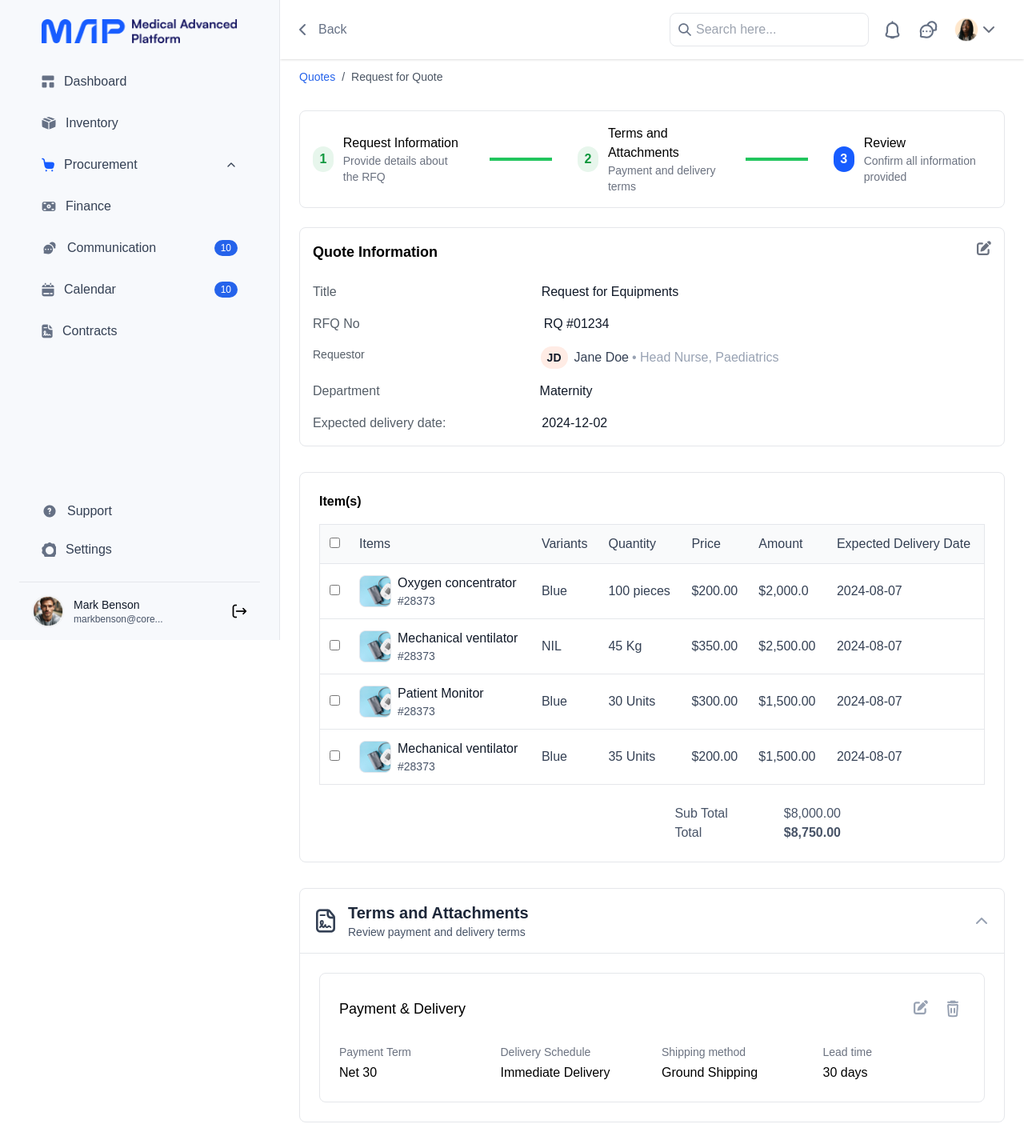
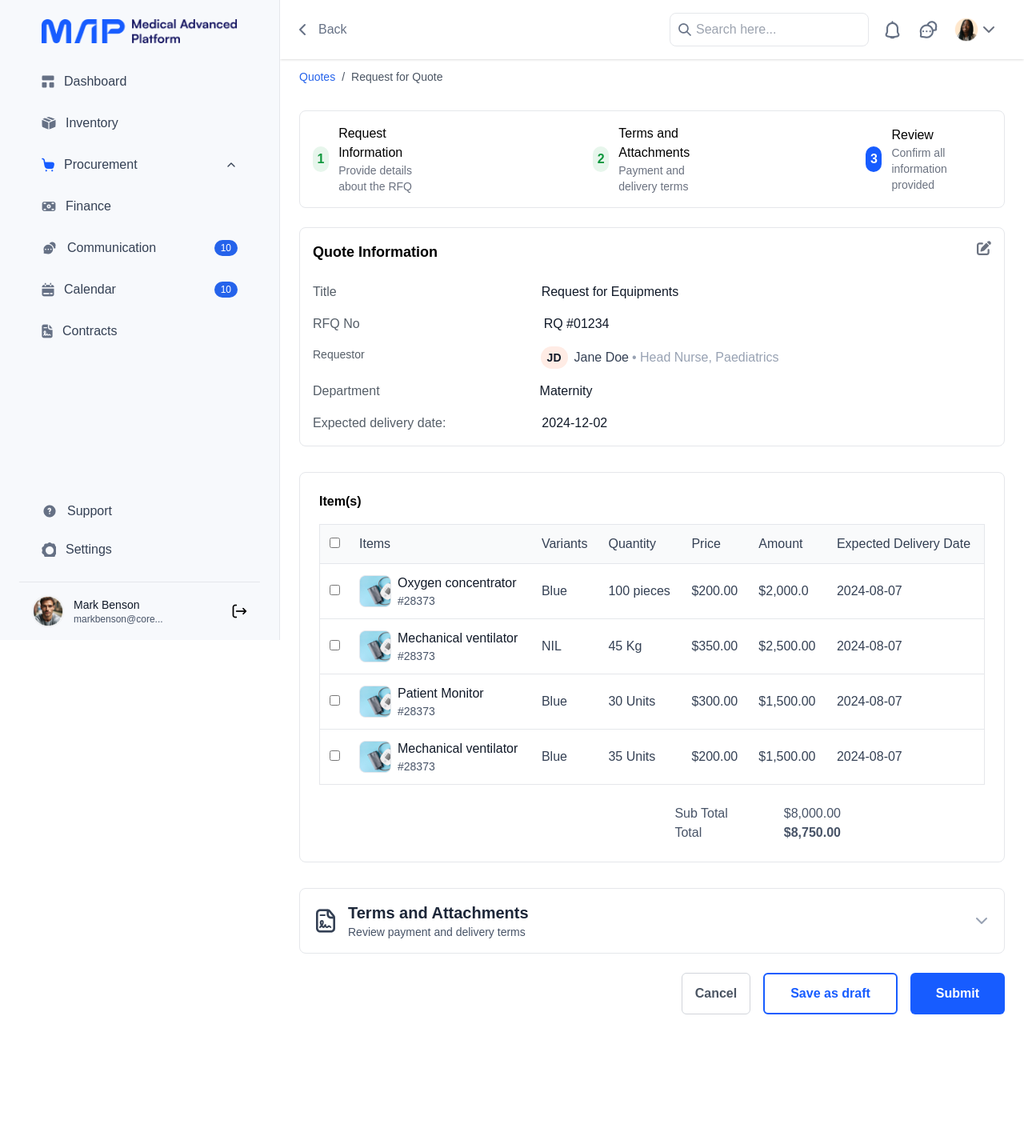
Before and after one commit to timingotech/mapai, a React (Create React App) app: page /response-final in a window 1280 px wide. Shown: the top 1425 px of the page at 80% size. After the commit the page ends 1292 px from the top, so only its background shows below. Built offline with nearby package versions, Linux system fonts and the light colour scheme; a web font is replaced by a local one.

Commit message:
seventh commit

```diff
--- a/src/Components/QuoteDetails.js
+++ b/src/Components/QuoteDetails.js
@@ -146,7 +146,7 @@ const QuoteDetails = () =>
     setCurrentStep(prev => prev + 1);
   };
 
-  const [isTermsOpen, setIsTermsOpen] = useState(true);
+  const [isTermsOpen, setIsTermsOpen] = useState(false);
 
   return (
     <div className="ml-[350px] min-h-screen ">
--- a/src/Components/QuoteResponse.js
+++ b/src/Components/QuoteResponse.js
@@ -77,7 +77,7 @@ const QuoteResponse = () => {
             </div>
           </div>
 
-          <div className="flex items-center mt-6 space-x-8 mb-6 border rounded-lg p-4 mx-6">
+          <div className="flex items-center mt-6 space-x-[200px] mb-6 border rounded-lg p-4 mx-6">
                     {steps.map((step, index) => (
                       <React.Fragment key={step.number}>
                         <div className="flex items-center">
@@ -95,11 +95,7 @@ const QuoteResponse = () => {
                             <div className="text-sm text-gray-500">{step.description}</div>
                           </div>
                         </div>
-                        {index < steps.length - 1 && (
-                          <div className={`h-1 w-24 ${
-                            step.number < currentStep ? 'bg-green-500' : 'bg-gray-200'
-                          }`} />
-                        )}
+
                       </React.Fragment>
                     ))}
                   </div>
--- a/src/Components/RFQReview.js
+++ b/src/Components/RFQReview.js
@@ -169,7 +169,7 @@ const LoadingModal = ({ isOpen }) => {
   };
 
 const RFQReview = () => {
-    const [isTermsOpen, setIsTermsOpen] = useState(true);
+    const [isTermsOpen, setIsTermsOpen] = useState(false);
     const navigate = useNavigate();
     const [showConfirmation, setShowConfirmation] = useState(false);
     const [showLoading, setShowLoading] = useState(false);
@@ -301,7 +301,7 @@ const RFQReview = () => {
               </div>
             </div>
 
-            <div className="flex items-center mt-6 space-x-8 mb-6 border rounded-lg p-4 mx-6">
+            <div className="flex items-center mt-6 space-x-[200px] mb-6 border rounded-lg p-4 mx-6">
                       {steps.map((step, index) => (
                         <React.Fragment key={step.number}>
                           <div className="flex items-center">
@@ -319,11 +319,7 @@ const RFQReview = () => {
                               <div className="text-sm text-gray-500">{step.description}</div>
                             </div>
                           </div>
-                          {index < steps.length - 1 && (
-                            <div className={`h-1 w-24 ${
-                              step.number < currentStep ? 'bg-green-500' : 'bg-gray-200'
-                            }`} />
-                          )}
+
                         </React.Fragment>
                       ))}
                     </div>
--- a/src/Components/Response1.js
+++ b/src/Components/Response1.js
@@ -96,11 +96,11 @@ const Response1 = () => {
         </div>
       </div>
 
-      <div className="flex items-center mt-6 space-x-8 mb-6 border rounded-lg p-4 mx-6">
+      <div className="flex items-center mt-6 space-x-[200px] mb-6 border rounded-lg p-4 mx-6">
                 {steps.map((step, index) => (
                   <React.Fragment key={step.number}>
-                    <div className="flex items-center">
-                      <div className={`w-8 h-8 rounded-full flex items-center justify-center ${
+                    <div className="flex items-center ">
+                      <div className={`w-8 h-8 rounded-full flex items-center justify-center  ${
                         step.number === currentStep
                           ? 'bg-blue-600 text-white bold'
                           : step.number < currentStep
@@ -109,16 +109,11 @@ const Response1 = () => {
                       }`}>
                         {step.number}
                       </div>
-                      <div className="ml-3">
+                      <div className="ml-3 ">
                         <div className="font-medium">{step.title}</div>
                         <div className="text-sm text-gray-500">{step.description}</div>
                       </div>
                     </div>
-                    {index < steps.length - 1 && (
-                      <div className={`h-1 w-24 ${
-                        step.number < currentStep ? 'bg-green-500' : 'bg-gray-200'
-                      }`} />
-                    )}
                   </React.Fragment>
                 ))}
               </div>
```
